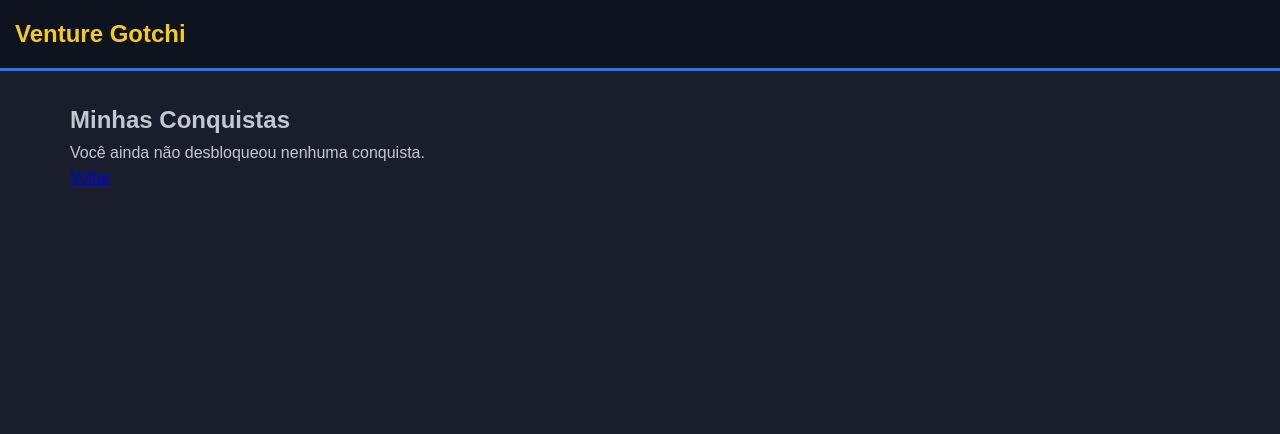
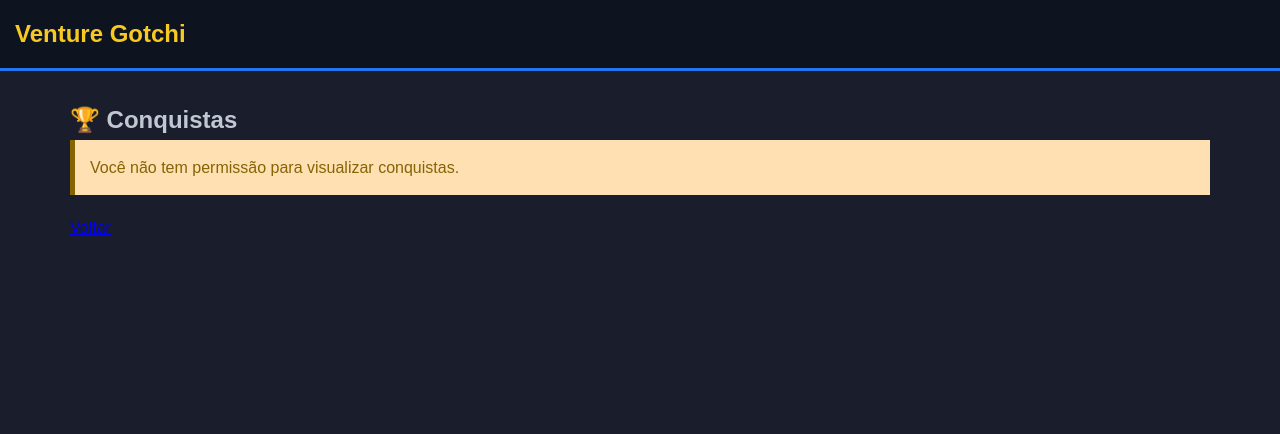
Before and after one commit to thiagopecli/venture_gotchi, a Django app: template templates/conquistas.html in a window 1280 px wide. Shown: the top 434 px of the page. Run offline with Django 5.2, Linux system fonts and the light colour scheme; the template is opened without the code that fills it, so the values that code supplies are empty.

Commit message:
Conquistas: adicionar dados da empresa, turno, data e métricas; ajustes de fundo e labels

```diff
--- a/templates/conquistas.html
+++ b/templates/conquistas.html
@@ -3,20 +3,45 @@
 {% block title%} Conquistas {% endblock %}
 
 {% block content %}
-<h2> Minhas Conquistas </h2>
+<h2> 🏆 {% if user.is_estudante %}Minhas Conquistas{% else %}Conquistas{% endif %} </h2>
+
+{% if not user.pode_visualizar_conquistas %}
+    <div class="alert alert-warning">
+        <p>Você não tem permissão para visualizar conquistas.</p>
+    </div>
+{% else %}
 
 {% if conquistas %}
     <ul>
     {% for conquista in conquistas %}
-        <li class="card">
+        <li class="card" style="background-color: #0D141F !important;">
             <strong>{{ conquista.conquista.titulo }}</strong><br>
-            <small>{{ conquista.conquista.descricao }}</small>
+            <small>{{ conquista.conquista.descricao }}</small><br><br>
+            <div style="background: rgba(33, 48, 64, 0.4); padding: 10px; margin-top: 10px; border-radius: 5px; border-left: 3px solid #2176F4;">
+                <strong>🏢 Empresa:</strong> {{ conquista.partida.nome_empresa }}<br>
+                <strong>🎯 Desbloqueada no turno:</strong> {{ conquista.turno }}<br>
+                <strong>📅 Data:</strong> {{ conquista.desbloqueada_em|date:"d/m/Y H:i" }}<br>
+                {% if conquista.partida.startup %}
+                <strong>💰 Saldo da conquista:</strong> R$ {{ conquista.partida.startup.saldo_caixa|floatformat:2 }}<br>
+                <strong>📊 Valuation:</strong> R$ {{ conquista.partida.startup.valuation|floatformat:2 }}<br>
+                <strong>👥 Funcionários:</strong> {{ conquista.partida.startup.funcionarios }}<br>
+                {% endif %}
+                <strong>🎮 Status da partida:</strong> {% if conquista.partida.ativa %}<span style="color: green;">Ativa</span>{% else %}<span style="color: gray;">Finalizada</span>{% endif %}
+            </div>
         </li>
     {% endfor %}
     </ul>
 {% else %}
 
-<p>Você ainda não desbloqueou nenhuma conquista.</p>
+<p>
+    {% if user.is_estudante %}
+        Você ainda não desbloqueou nenhuma conquista.
+    {% else %}
+        Nenhuma conquista registrada no sistema.
+    {% endif %}
+</p>
+{% endif %}
+
 {% endif %}
 
 <a href="{% url 'dashboard' %}">Voltar</a>
```
